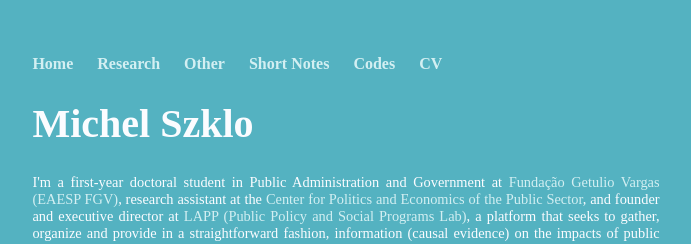
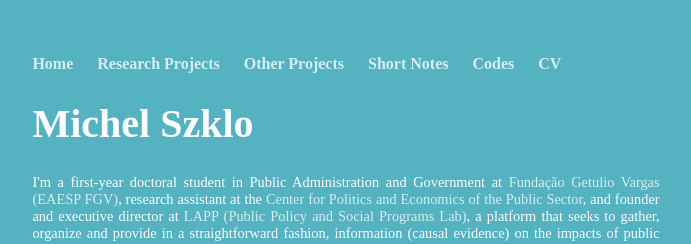
Before and after one commit to michelszklo/michelszklo.github.io, a Jekyll site: the page built from index.html, in a window 1280 px wide. Shown: the top 244 px of the page, without its empty margins (294-985 px from the left). Built offline with Jekyll 4.4.1, drawn with Linux system fonts in a browser that asks for light colours.

Commit message:
Update default.html

```diff
--- a/_layouts/default.html
+++ b/_layouts/default.html
@@ -9,8 +9,8 @@
 			<nav>
 	    		<ul>
 	        		<li><a href="https://michelszklo.github.io/">Home</a></li>
-				<li><a href="https://michelszklo.github.io/r_projects">Research</a></li>
-				<li><a href="https://michelszklo.github.io/o_projects">Other</a></li>
+				<li><a href="https://michelszklo.github.io/r_projects">Research Projects</a></li>
+				<li><a href="https://michelszklo.github.io/o_projects">Other Projects</a></li>
 	        		<li><a href="h<li>ttps://michelszklo.github.io/short_notes">Short Notes</a></li>
 				<li><a href="https://michelszklo.github.io/codes">Codes</a></li>
 				<li><a href="https://michelszklo.github.io/CV">CV</a></li>
```
